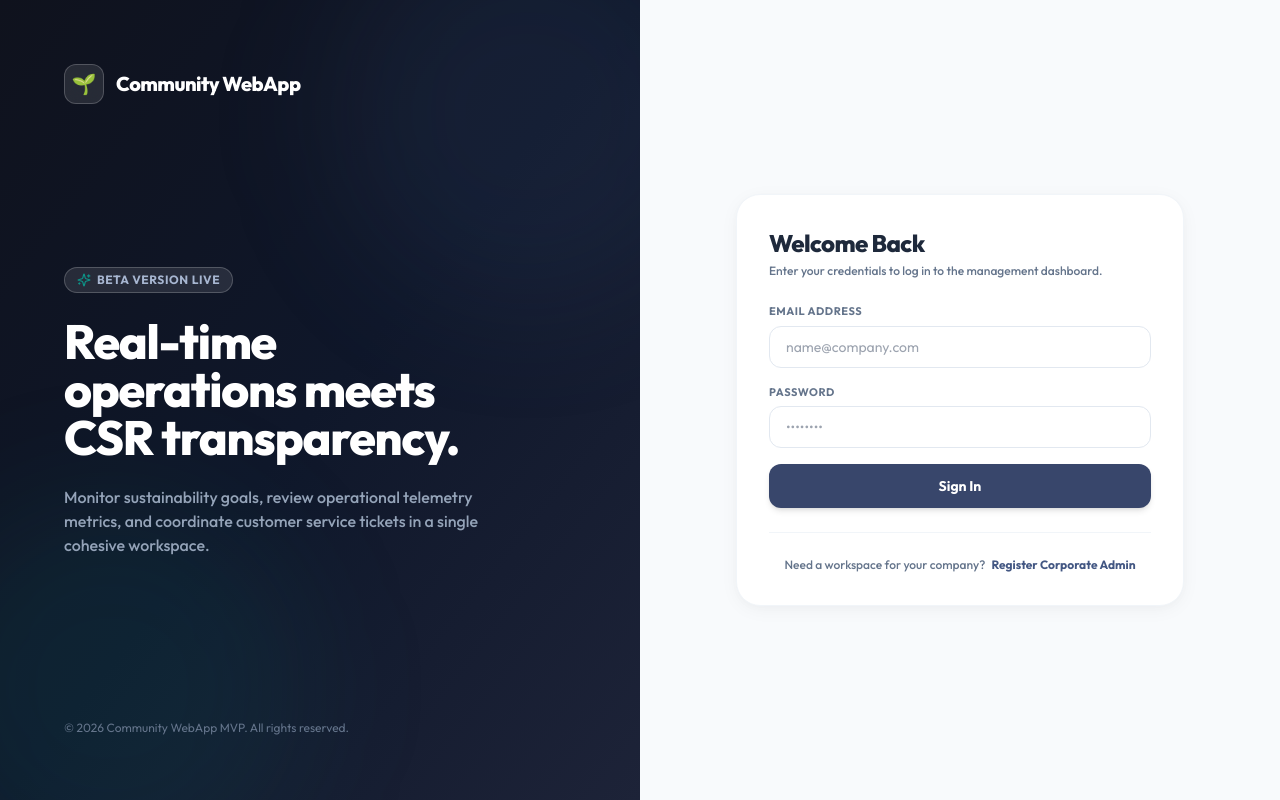
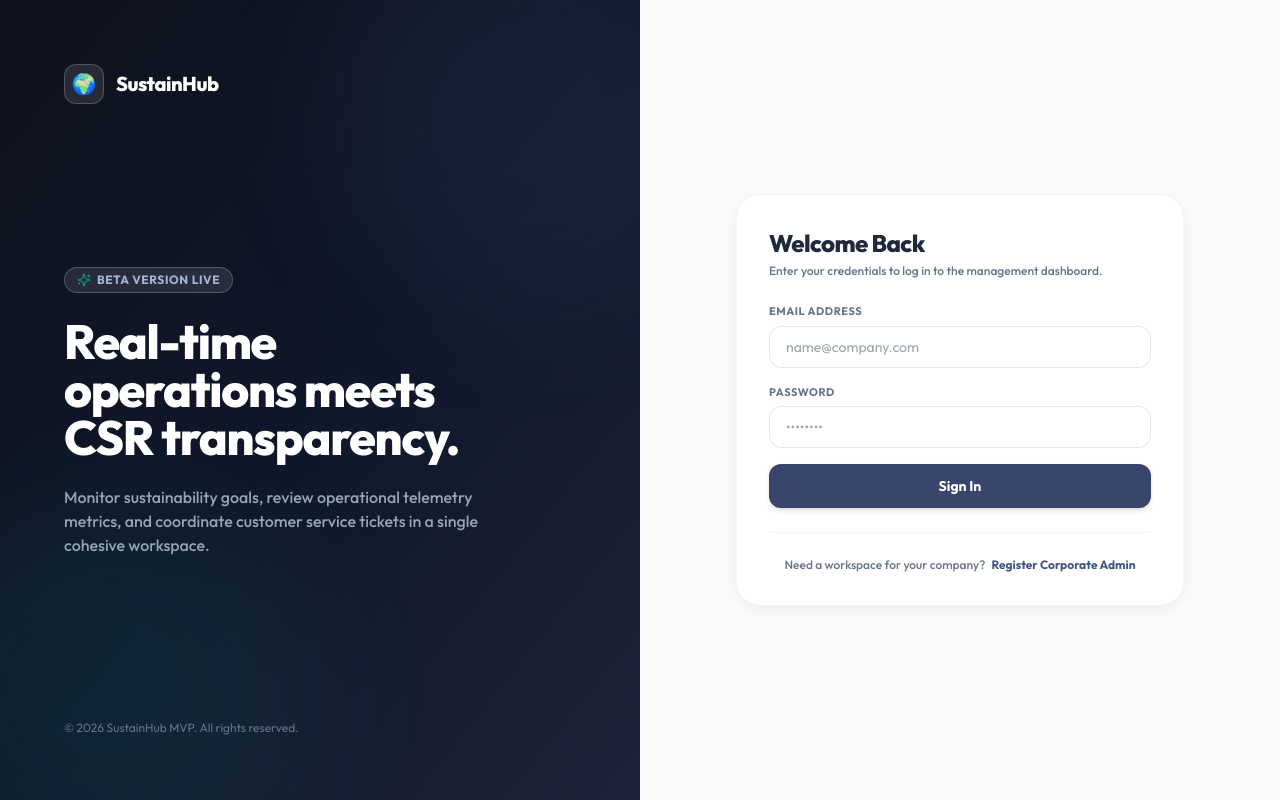
Before and after one commit to nithyananthantechy/sustainhub, a React (Vite) app in the folder frontend/: page /login in a window 1280 px wide. Built offline with nearby package versions, Linux system fonts and the light colour scheme; no server answers.

Commit message:
Update login page branding to SustainHub

```diff
--- a/frontend/src/pages/Login.tsx
+++ b/frontend/src/pages/Login.tsx
@@ -96,10 +96,10 @@
         {/* Logo */}
         <div className="flex items-center space-x-3 z-10">
           <div className="flex items-center justify-center w-10 h-10 rounded-xl bg-white/10 backdrop-blur-md border border-white/20 text-white text-xl">
-            🌱
+            🌍
           </div>
           <span className="font-outfit font-extrabold text-xl tracking-tight text-white">
-            Community WebApp
+            SustainHub
           </span>
         </div>
 
@@ -119,7 +119,7 @@
 
         {/* Footer info */}
         <div className="text-xs text-slate-500 z-10 flex items-center">
-          <span>&copy; {new Date().getFullYear()} Community WebApp MVP. All rights reserved.</span>
+          <span>&copy; {new Date().getFullYear()} SustainHub MVP. All rights reserved.</span>
         </div>
       </div>
 
```
